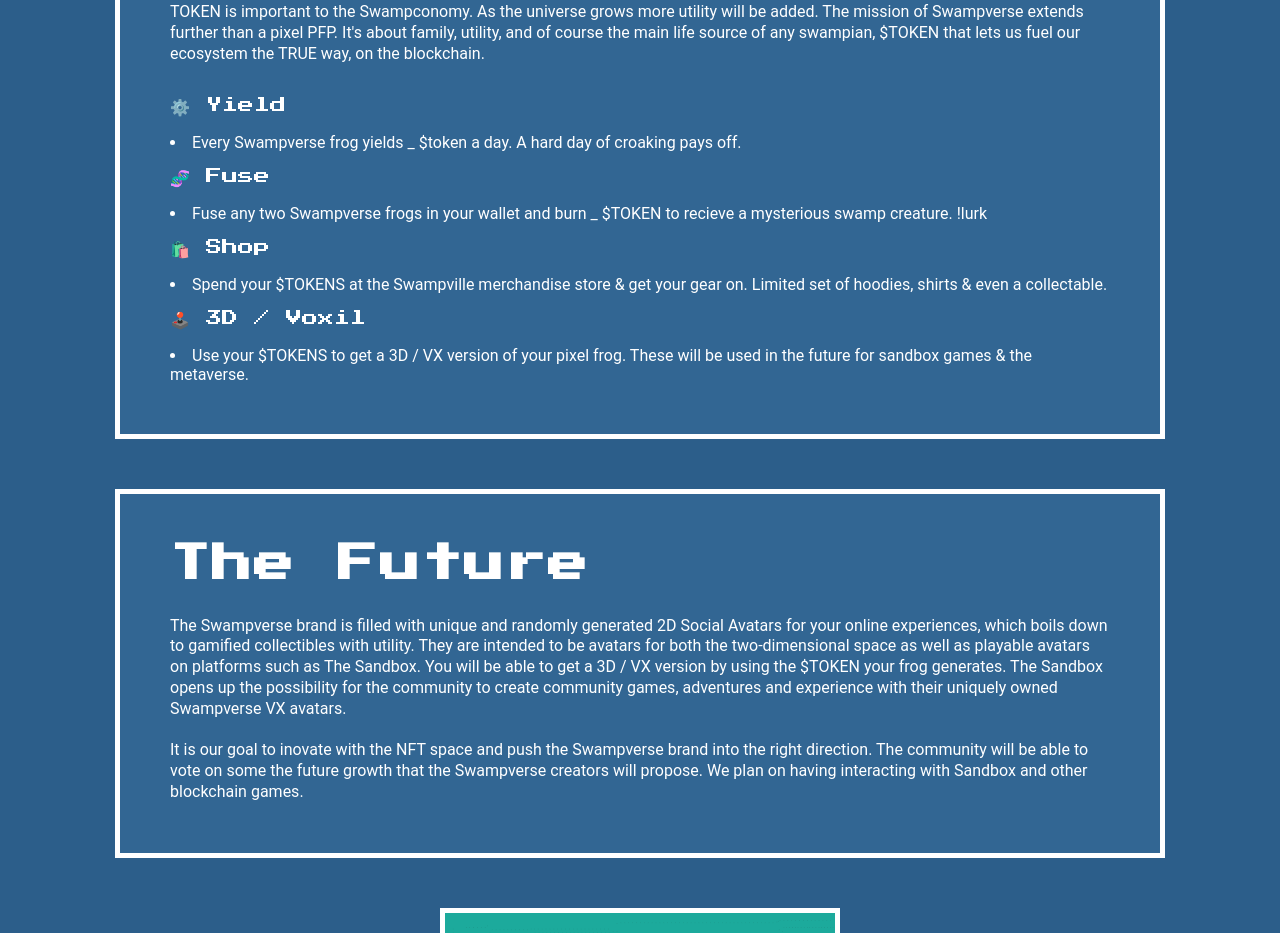
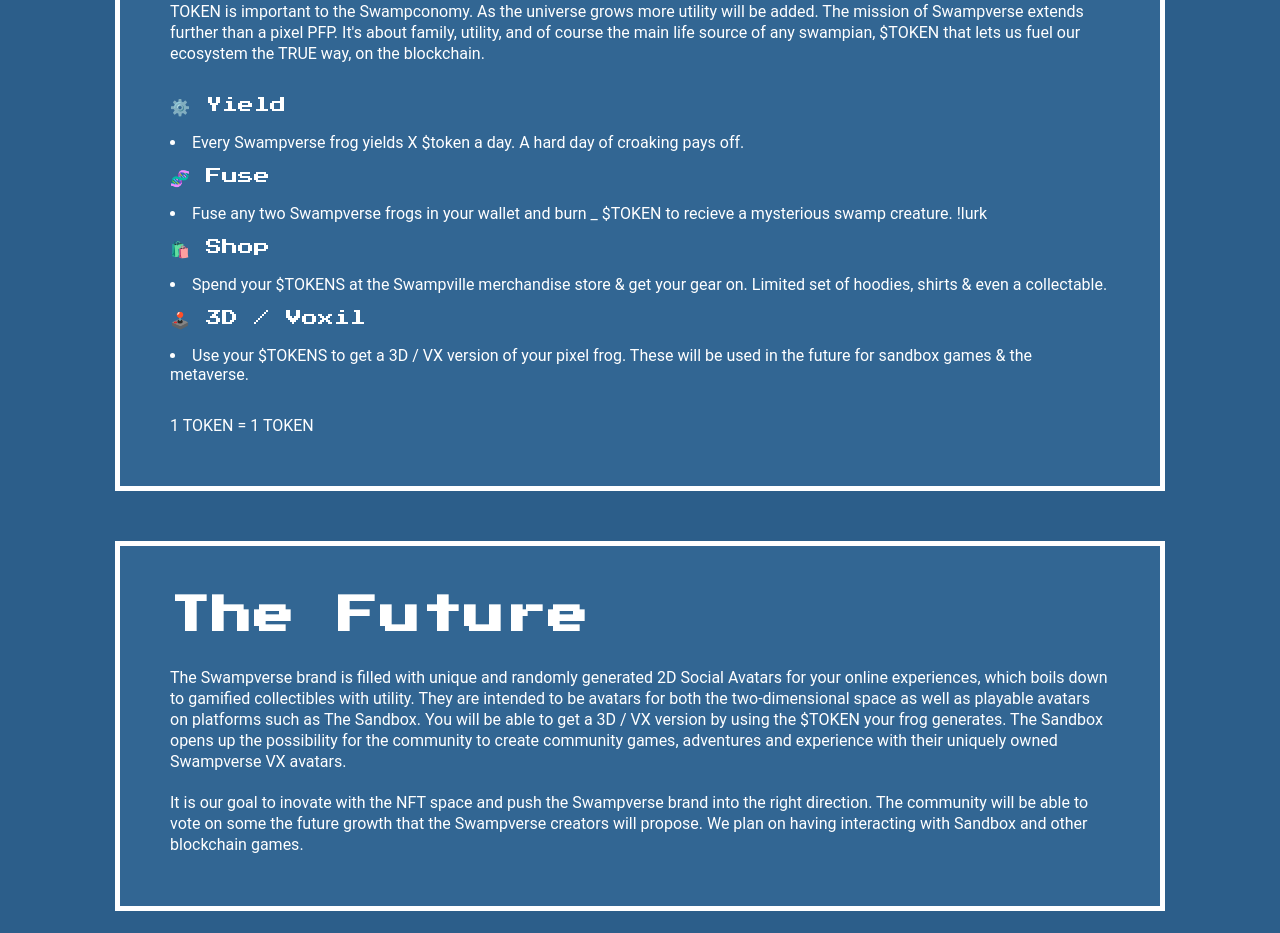
Before and after one commit to Radomski13/test123, a React (Create React App) app: page / in a window 1280 px wide. Shown: the part 1800-2733 px from the top of the page. Built offline with nearby package versions, Linux system fonts and the light colour scheme.

Commit message:
Update Main.js

```diff
--- a/src/components/Main.js
+++ b/src/components/Main.js
@@ -79,13 +79,15 @@ export default function Main() {
           <div className="container">
             <p>TOKEN is important to the Swampconomy. As the universe grows more utility will be added. The mission of Swampverse extends further than a pixel PFP. It's about family, utility, and of course the main life source of any swampian, $TOKEN that lets us fuel our ecosystem the TRUE way, on the blockchain.</p><br /><br />
 <span>⚙️ Yield</span><br /><br />
-<li>Every Swampverse frog yields _ $token a day. A hard day of croaking pays off.</li><br />
+<li>Every Swampverse frog yields X $token a day. A hard day of croaking pays off.</li><br />
 <span>🧬 Fuse</span><br /><br />
 <li>Fuse any two Swampverse frogs in your wallet and burn _ $TOKEN to recieve a mysterious swamp creature. !lurk</li><br />
 <span>🛍️ Shop</span><br /><br />
 <li>Spend your $TOKENS at the Swampville merchandise store & get your gear on. Limited set of hoodies, shirts & even a collectable.</li><br />
 <span>🕹️ 3D / Voxil</span><br /><br />
-<li>Use your $TOKENS to get a 3D / VX version of your pixel frog. These will be used in the future for sandbox games & the metaverse.</li>
+<li>Use your $TOKENS to get a 3D / VX version of your pixel frog. These will be used in the future for sandbox games & the metaverse.</li><br />
+<br />
+<p>1 TOKEN = 1 TOKEN</p>
           </div>
         </div>
 <div className="container border container-pd mb">
```
